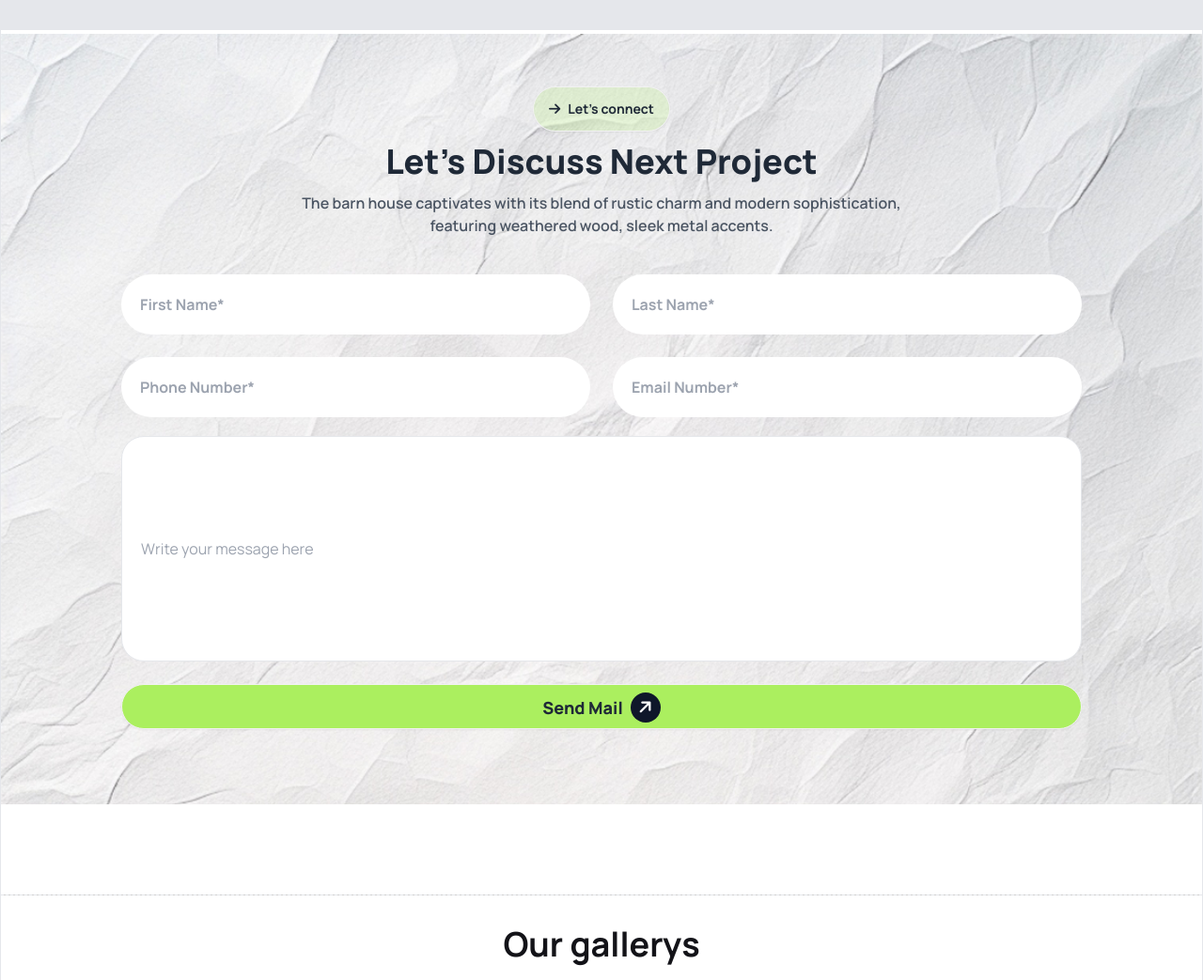
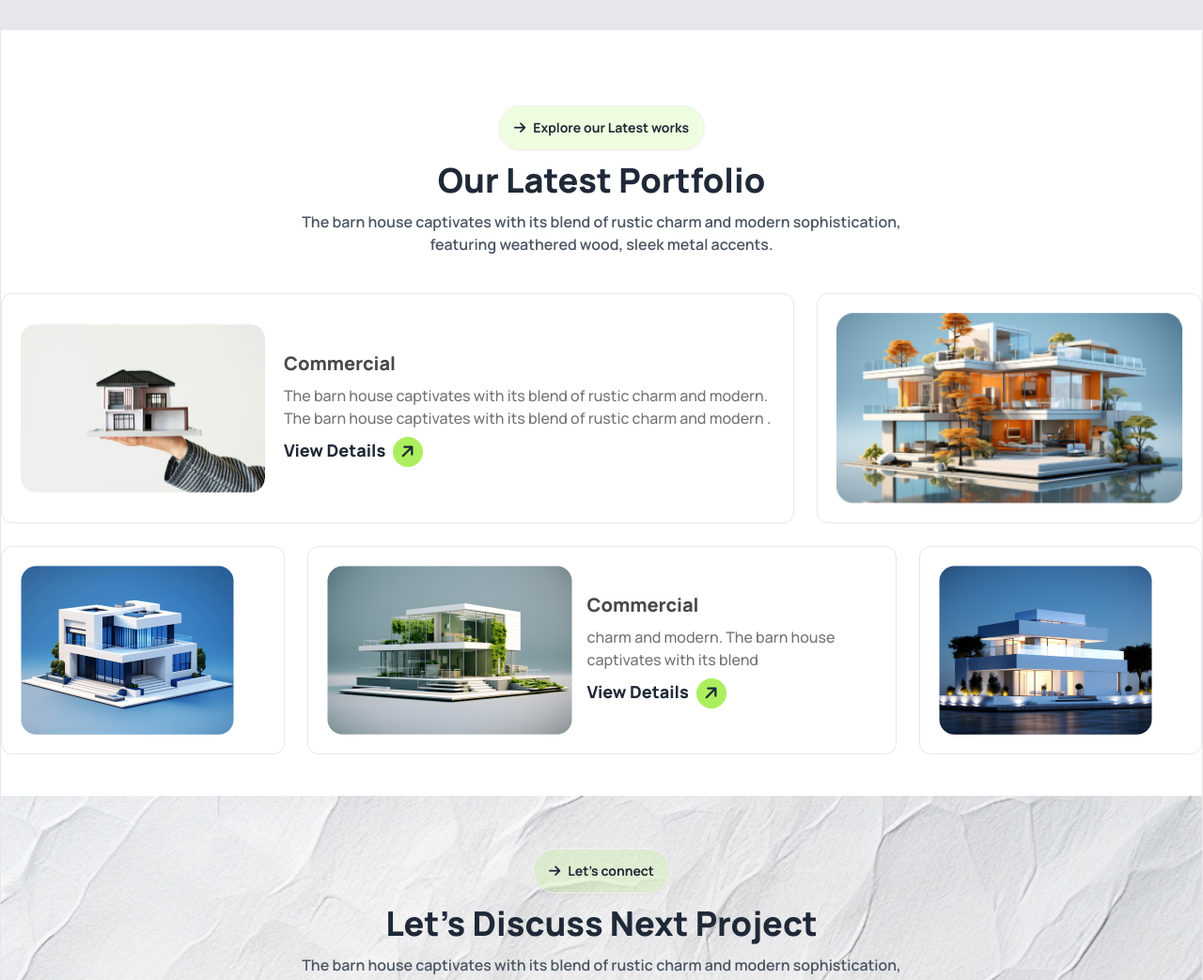
Before and after one commit to imonsheikh/a3-home-project, a plain HTML site: page index.html in a window 1280 px wide. Shown: the part 2000-3043 px from the top of the page at 94% size. Drawn offline with nearby package versions, Linux system fonts and the light colour scheme.

Commit message:
add grid section for only desktop

```diff
--- a/index.html
+++ b/index.html
@@ -259,6 +259,71 @@
            </section>
           <!-- How we works ends  -->
 
+
+          <!-- Our Latest Portfolio starts   -->
+           <section class="min-h-[696px] pt-20">
+            <div class="text-center lg:w-1/2 mx-auto space-y-3">
+              <button class="btn rounded-full font-bold text-sm bg-[#ABEF5F33]"><i class="fa-solid fa-arrow-right"></i>Explore our Latest works</button>
+
+              <h1 class="text-4xl font-black">Our Latest Portfolio</h1>
+              <p class=" font-semibold text-gray-600">
+                The barn house captivates with its blend of rustic charm and modern sophistication, featuring weathered wood, sleek metal accents.
+              </p>
+             </div>
+
+
+                 <!-- grid layout  -->
+              <div class="grid grid-cols-12 gap-6 py-10">
+
+                <!-- grid 1 -->
+                <div class="border p-5 rounded-xl col-span-8 flex gap-5 items-center">
+                  <img src="./assets/img1.png" alt="">
+                  <div class="space-y-2">
+                    <h2 class="text-[#494949] font-extrabold text-xl">Commercial</h2>
+                    <p class="font-medium text-[#737373]">The barn house captivates with its blend of rustic charm and modern. The barn house captivates with its blend of rustic charm and modern .</p>
+
+                    <a class="flex gap-2 rounded-full font-extrabold text-lg lg:max-w-52 w-full">View Details
+                      <i class="fa-solid fa-arrow-right -rotate-45 bg-primary-bg rounded-full p-4 w-4 h-4 items-center justify-center flex"></i>
+
+                        </a>
+                  </div>
+
+                </div>
+
+                <!-- grid2  -->
+                <div class="border p-5 rounded-xl col-span-4">
+                  <img src="./assets/img2.png" alt="" class="w-full h-full">
+                </div>
+
+                <!-- grid3 -->
+                <div class="border p-5 rounded-xl col-span-3">
+                  <img src="./assets/img3.png" alt="">
+                </div>
+
+                <!-- grid 4 -->
+                <div class="border p-5 rounded-xl col-span-6 flex gap-4 items-center">
+                  <img src="./assets/img4.png" alt="">
+                  <div class="space-y-2">
+                    <h2 class="text-[#494949] font-extrabold text-xl">Commercial</h2>
+                    <p class="font-medium text-[#737373]"> charm and modern. The barn house captivates with its blend</p>
+
+                    <a class="flex gap-2 rounded-full font-extrabold text-lg lg:max-w-52 w-full">View Details
+                      <i class="fa-solid fa-arrow-right -rotate-45 bg-primary-bg rounded-full p-4 w-4 h-4 items-center justify-center flex"></i>
+
+                        </a>
+                  </div>
+                </div>
+
+                <!-- grid 5 -->
+                <div class="border p-5 rounded-xl col-span-3">
+                  <img src="./assets/img5.png" alt="">
+                </div>
+              </div>
+           </section>
+          <!-- Our Latest Portfolio ends   -->
+
+
+
           <!-- lets connect starts  -->
            <section class="bg-img bg-no-repeat bg-cover mt-1 pt-14 h-auto pb-20">
             <div class="text-center lg:w-1/2 mx-auto space-y-3">
```
